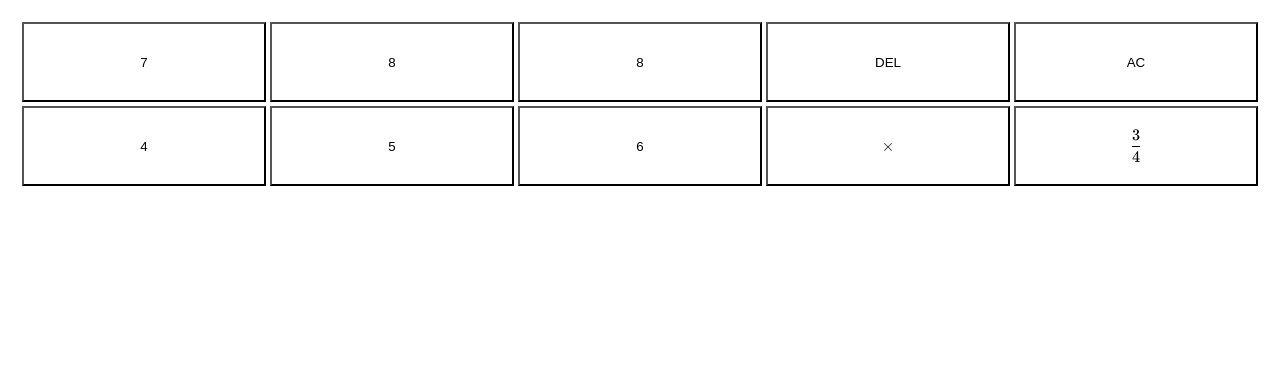
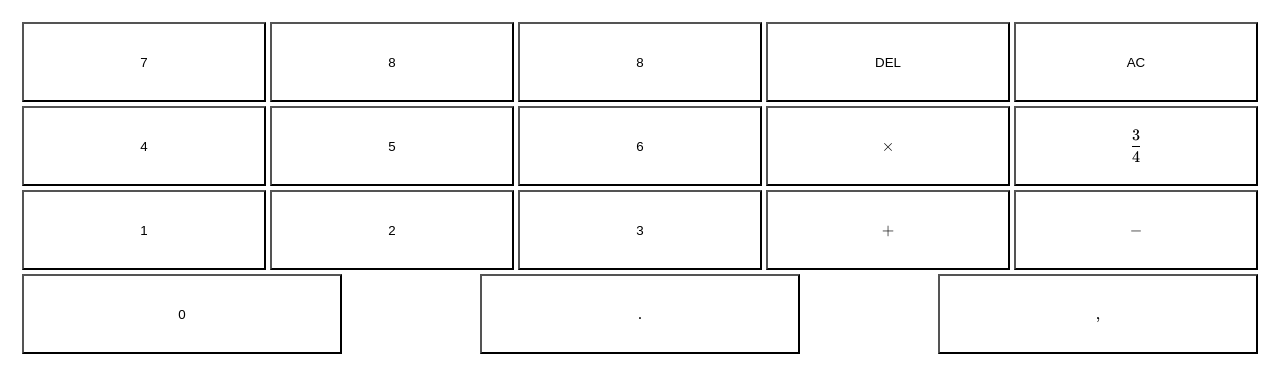
Before and after one commit to richardcrng/maths-input, a React (Create React App) app: page / in a window 1280 px wide. Shown: the top 392 px of the page. Built offline with nearby package versions, Linux system fonts and the light colour scheme.

Commit message:
fill out DemoKeyPad

```diff
--- a/src/components/pages/Demo/Demo.js
+++ b/src/components/pages/Demo/Demo.js
@@ -1,9 +1,6 @@
 import React from 'react';
-import MathsInput from '../../molecules/MathsInput/MathsInput';
-import useMathQuill from '../../../helpers/use-mathquill/useMathQuill';
 import MathsInputEnabler from '../../organism/MathsInputEnabler';
 import KeyPad from '../../atoms/KeyPad';
-import parseWithKatex from '../../../helpers/parseWithKatex';
 
 function Demo() {
   return (
@@ -30,6 +27,18 @@ function DemoKeyPad() {
         <KeyPad.Key latex="$\times$" />
         <KeyPad.Key latex="$\dfrac{3}{4}$" />
       </KeyPad.Row>
+      <KeyPad.Row>
+        <KeyPad.Key html={1} />
+        <KeyPad.Key html={2} />
+        <KeyPad.Key html={3} />
+        <KeyPad.Key latex="$+$" />
+        <KeyPad.Key latex="$-$" />
+      </KeyPad.Row>
+      <KeyPad.Row>
+        <KeyPad.Key html={0} />
+        <KeyPad.Key latex="$.$" />
+        <KeyPad.Key latex="$,$" />
+      </KeyPad.Row>
     </KeyPad>
   )
 }
```
